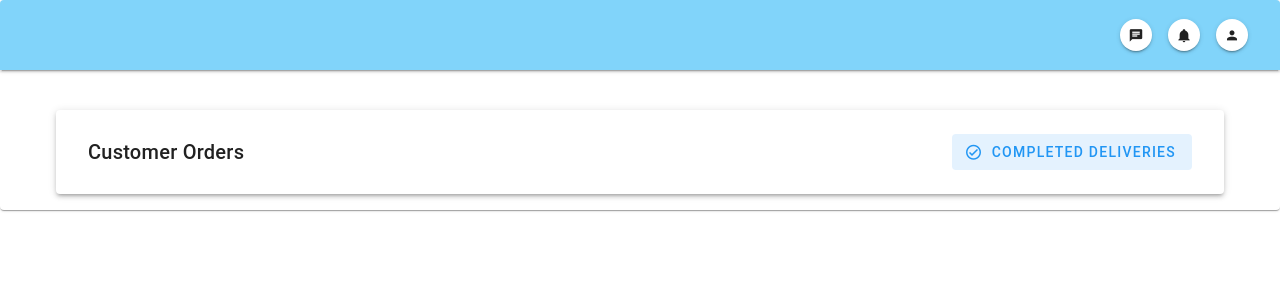
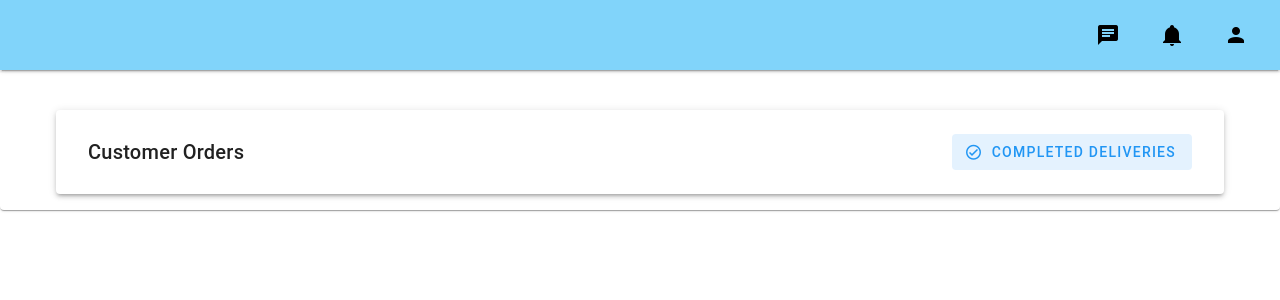
Before and after one commit to Nikopolintan/bulk-buy, a Vue app: page /driverhomepage in a window 1280 px wide. Shown: the top 300 px of the page. Built offline with nearby package versions, Linux system fonts and the light colour scheme.

Commit message:
fix: fixed the header of OrderHistorypage; fixed the header of DriverHomepage

```diff
--- a/src/views/auth/DriverHomepageView.vue
+++ b/src/views/auth/DriverHomepageView.vue
@@ -50,22 +50,28 @@ function goToCompletedDeliveries() {
 
       <!-- Header Bar -->
       <v-main>
-        <v-sheet
+        <!-- Header -->
+        <v-app-bar
             color="light-blue-lighten-3"
+            flat
             height="70"
-          class="d-flex justify-end align-center px-6"
             elevation="2"
+            app
           >
-          <v-btn icon size="x-small" class="mx-2">
+            <v-spacer></v-spacer>
+
+            <v-btn icon size="medium" class="mx-5">
               <v-icon>mdi-message-text</v-icon>
             </v-btn>
-          <v-btn icon size="x-small" class="mx-2">
+
+            <v-btn icon size="medium" class="mx-5">
               <v-icon>mdi-bell</v-icon>
             </v-btn>
-          <v-btn icon size="x-small" class="mx-2" @click.stop="drawer = !drawer">
+
+            <v-btn icon size="medium" class="mx-5 pe-3" @click.stop="drawer = !drawer">
               <v-icon>mdi-account</v-icon>
             </v-btn>
-        </v-sheet>
+          </v-app-bar>
 
         <!-- Order Summary -->
         <v-container class="mt-6">
```
Also changed, not shown: src/views/auth/OrderHistorypageView.vue (+9 -6 lines). Lines whose indentation alone changed are shown as unchanged.
